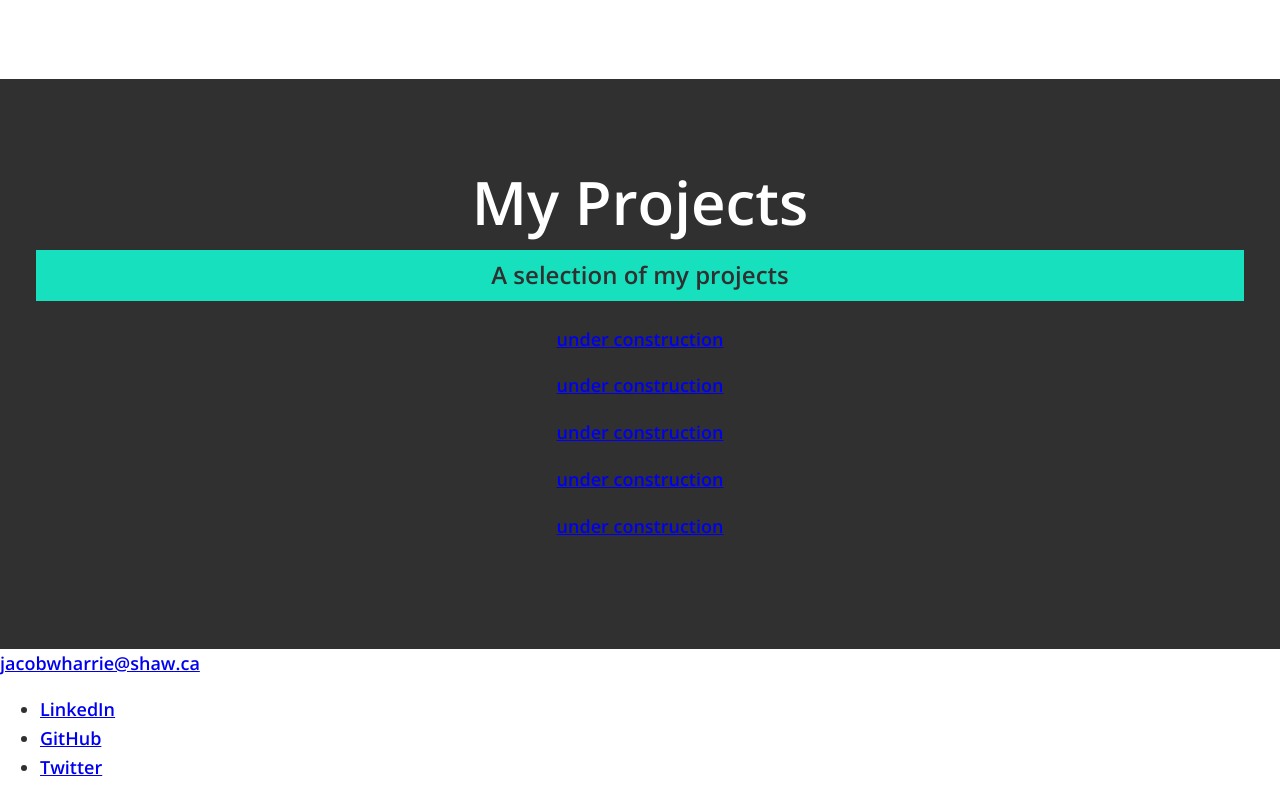
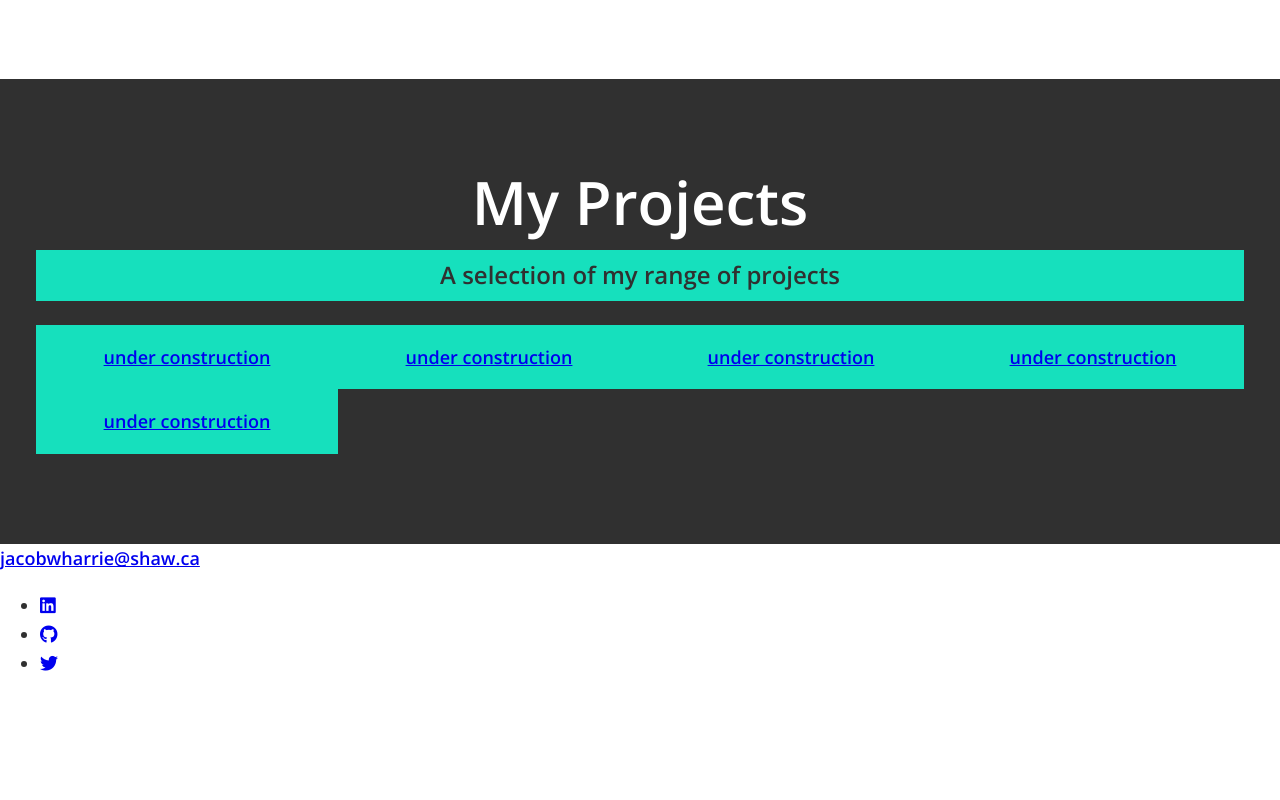
Before and after one commit to jwharrie/jwharrie.github.io, a plain HTML site: page index.html in a window 1280 px wide. Shown: the part 1676-2476 px from the top of the page. After the commit the page ends 2371 px from the top, so only its background shows below. Drawn offline with nearby package versions, Linux system fonts and the light colour scheme.

Commit message:
add footer icons, styled portfolio

```diff
--- a/css/style.css
+++ b/css/style.css
@@ -251,3 +251,30 @@ h3 { font-size: var(--fs-h3);}
     color: var(--clr-light);
     text-align: center;
 }
+
+.portfolio {
+    display: grid;
+    grid-template-columns: repeat(auto-fit, minmax(300px, 1fr));
+}
+
+.portfolio__item {
+    background: var(--clr-accent);
+    overflow: hidden;
+}
+
+.portfolio__img {
+    transition:
+        transform 750ms cubic-bezier(.5, 0, .5, 1),
+        opacity 250ms linear;
+}
+
+.portfolio__item:focus {
+    position: relative;
+    z-index: 2;
+}
+
+.portfolio__img:hover,
+.portfolio__item:hover .portfolio__img {
+    transform: scale(1.2);
+    opacity: 0.75;
+}
--- a/index.html
+++ b/index.html
@@ -84,7 +84,7 @@
     <!-- My Projects -->
     <section class="my-projects" id="my-projects">
       <h2 class="section__title section__title--my-projects">My Projects</h2>
-      <p class="section__subtitle section__subtitle--my-projects">A selection of my projects</p>
+      <p class="section__subtitle section__subtitle--my-projects">A selection of my range of projects</p>
 
       <div class="portfolio">
         <!-- Portfolio Item  01-->
@@ -120,12 +120,18 @@
     <footer>
       <a href="mailto:jacobwharrie@shaw.ca" class="footer-link">jacobwharrie@shaw.ca</a>
       <ul class="social-list">
+
         <li class="social-list__item">
-          <a class="social-list__link" href="https://www.linkedin.com/in/jacob-wharrie/">LinkedIn</a></li>
+          <a class="social-list__link" href="https://www.linkedin.com/in/jacob-wharrie/"><i class="fab fa-linkedin"></i></a>
+        </li>
+
         <li class="social-list__item">
-          <a class="social-list__link" href="https://github.com/jwharrie">GitHub</a></li>
+          <a class="social-list__link" href="https://github.com/jwharrie"><i class="fab fa-github"></i></a>
+        </li>
+
         <li class="social-list__item">
-          <a class="social-list__link" href="https://twitter.com/JacobWharrie">Twitter</a></li>
+          <a class="social-list__link" href="https://twitter.com/JacobWharrie"><i class="fab fa-twitter"></i></a>
+        </li>
       </ul>
     </footer>
 
```
